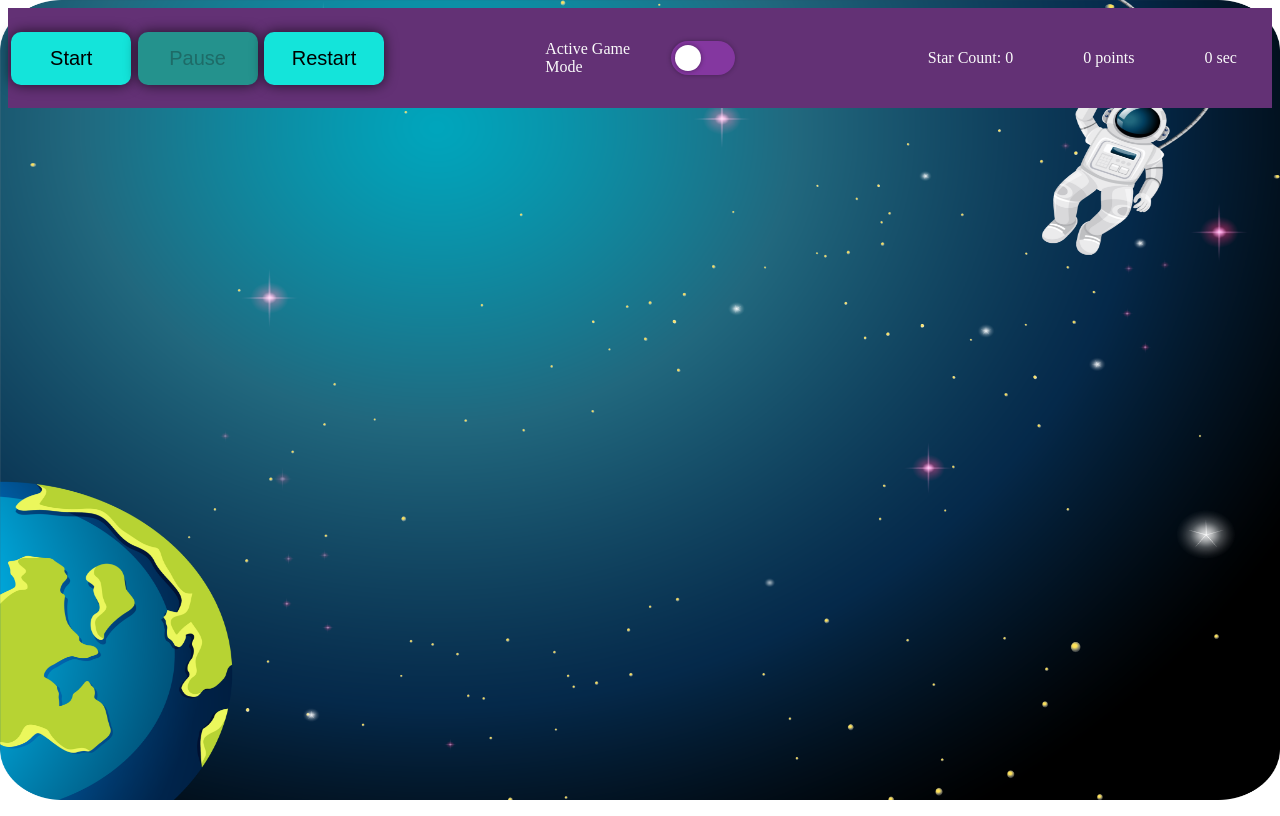
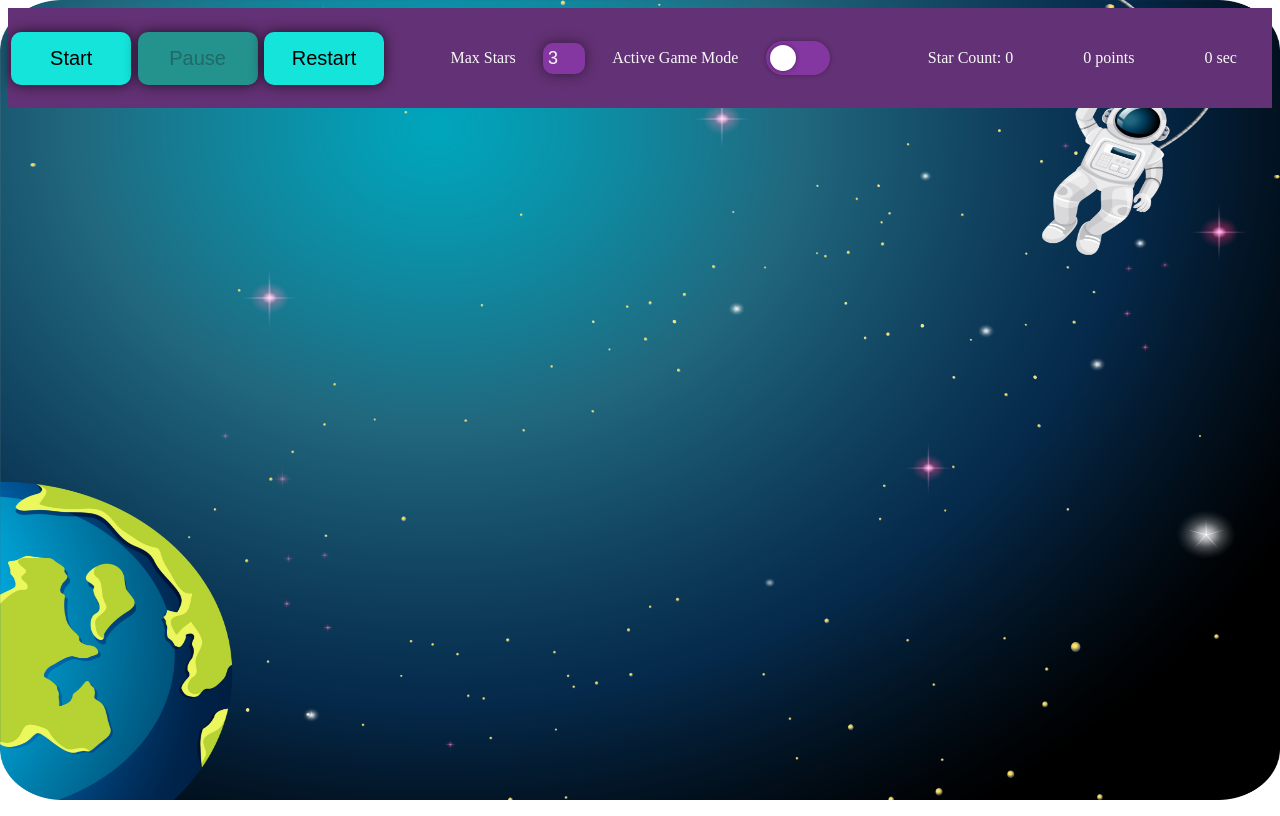
Before and after one commit to xylb-pro/test-task-sirius-future, a Next.js app: page / in a window 1280 px wide. Built offline with nearby package versions, Linux system fonts and the light colour scheme.

Commit message:
changes: add variable max stars on screen

```diff
--- a/layouts/HeaderLayout.tsx
+++ b/layouts/HeaderLayout.tsx
@@ -1,11 +1,12 @@
 import styled from '@emotion/styled';
-import React from 'react';
+import React, { useRef } from 'react';
 import { useDispatch, useSelector } from 'react-redux';
 import {
   changeActiveGameMode,
   onClickPause,
   onClickRestart,
   onClickStart,
+  setMaxStarCount,
 } from '../redux/gameState/actions';
 import { RootState } from '../redux/rootReducer';
 import { colors } from '../style/colors';
@@ -16,8 +17,8 @@ type HeaderLayoutType = {};
 
 export const HeaderLayout: React.FC<HeaderLayoutType> = () => {
   const dispatch = useDispatch();
-
   const store = useSelector((state: RootState) => state.state);
+  let inputField = useRef(null);
 
   const checkDisabled = () => {
     if (store.isOnPause && store.isFirstGame) {
@@ -57,6 +58,17 @@ export const HeaderLayout: React.FC<HeaderLayoutType> = () => {
           </PanelElement>
         </ControlPanel>
         <GameMode>
+          <StarCountTitle>Max Stars</StarCountTitle>
+          <StarCountInput
+            ref={inputField}
+            type="number"
+            min="3"
+            max="20"
+            value={store.maxStarCount}
+            onChange={(e) => dispatch(setMaxStarCount(e.target.valueAsNumber))}
+            onMouseOver={() => inputField.current.focus()}
+            onMouseOut={() => inputField.current.blur()}
+          />
           <GameModeText>Active Game Mode</GameModeText>
           <SwitchButton
             onClick={() => {
@@ -104,7 +116,30 @@ const GameMode = styled.div`
   display: flex;
   justify-content: space-between;
   align-items: center;
-  flex-basis: 15%;
+  flex-basis: 30%;
+`;
+
+const StarCountInput = styled.input`
+  border: none;
+  box-shadow: 0px 0px 13px rgba(0, 0, 0, 0.5);
+  border-radius: 10px;
+  padding: 5px 5px;
+  max-width: 32px;
+  font-size: 18px;
+  color: ${colors.$white};
+  background-color: ${colors.$purpleWeak};
+  cursor: pointer;
+  ::-webkit-inner-spin-button,
+  ::-webkit-outer-spin-button {
+    -webkit-appearance: none;
+    -moz-appearance: none;
+    appearance: none;
+    margin: 0;
+  }
+`;
+
+const StarCountTitle = styled.p`
+  color: ${colors.$white};
 `;
 
 const GameModeText = styled.p`
--- a/redux/gameState/actions.ts
+++ b/redux/gameState/actions.ts
@@ -31,7 +31,7 @@ export const changeStarsStorage = (): types.AsyncActionType => {
       payload: { starsStorage },
     });
     ``;
-    if (starsStorage.length < STAR.maxCount) {
+    if (starsStorage.length < store.maxStarCount) {
       dispatch(createStar());
     }
   };
@@ -159,7 +159,7 @@ export const onClickStart = (): types.AsyncActionType => {
 
     if (store.starsStorage.length === 0) {
       dispatch(setIsFirstGame(false));
-      for (let i = 0; i < STAR.maxCount; i++) {
+      for (let i = 0; i < store.maxStarCount; i++) {
         dispatch(createStar());
       }
     }
@@ -212,3 +212,9 @@ export const deleteStar = (id: number): types.AsyncActionType => {
     dispatch({ type: types.DELETE_STAR, payload: { starsStorage } });
   };
 };
+
+export const setMaxStarCount = (
+  maxStarCount: number,
+): types.GameActionsType => {
+  return { type: types.SET_MAX_STAR_COUNT, payload: { maxStarCount } };
+};
--- a/redux/gameState/reducer.ts
+++ b/redux/gameState/reducer.ts
@@ -13,6 +13,7 @@ import {
   ON_CLICK_RESTART,
   ON_CLICK_START,
   SET_IS_FIRST_GAME,
+  SET_MAX_STAR_COUNT,
   SET_PAUSE,
   SET_SCORE,
   SET_STARS_COUNT,
@@ -32,6 +33,7 @@ const initialState: IGameState = {
   timerInterval: null,
   starsSpawnInterval: null,
   activeGameMode: false,
+  maxStarCount: 3,
 };
 
 export const gameReducer = (
@@ -75,6 +77,8 @@ export const gameReducer = (
       return { ...state, ...action.payload };
     case DELETE_STAR:
       return { ...state, ...action.payload };
+    case SET_MAX_STAR_COUNT:
+      return { ...state, ...action.payload };
     default:
       return state;
   }
--- a/redux/gameState/types.ts
+++ b/redux/gameState/types.ts
@@ -20,6 +20,7 @@ export const ON_CLICK_START = 'ON_CLICK_START';
 export const ON_CLICK_PAUSE = 'ON_CLICK_PAUSE';
 export const CHANGE_ACTIVE_GAME_MODE = 'CHANGE_ACTIVE_GAME_MODE';
 export const DELETE_STAR = 'DELETE_STAR';
+export const SET_MAX_STAR_COUNT = 'SET_MAX_STAR_COUNT';
 
 export type AsyncActionType = ThunkAction<
   void,
@@ -40,6 +41,7 @@ export interface IGameState {
   timerInterval: NodeJS.Timeout;
   starsSpawnInterval: NodeJS.Timeout;
   activeGameMode: boolean;
+  maxStarCount: number;
 }
 
 interface setPause {
@@ -126,6 +128,11 @@ interface deleteStar {
   payload: { starsStorage: starType[] };
 }
 
+interface setMaxStarCount {
+  type: typeof SET_MAX_STAR_COUNT;
+  payload: { maxStarCount: number };
+}
+
 export type GameActionsType =
   | setPause
   | setIsFirstGame
@@ -144,4 +151,5 @@ export type GameActionsType =
   | onClickStart
   | onClickPause
   | changeActiveGameMode
-  | deleteStar;
+  | deleteStar
+  | setMaxStarCount;
```
